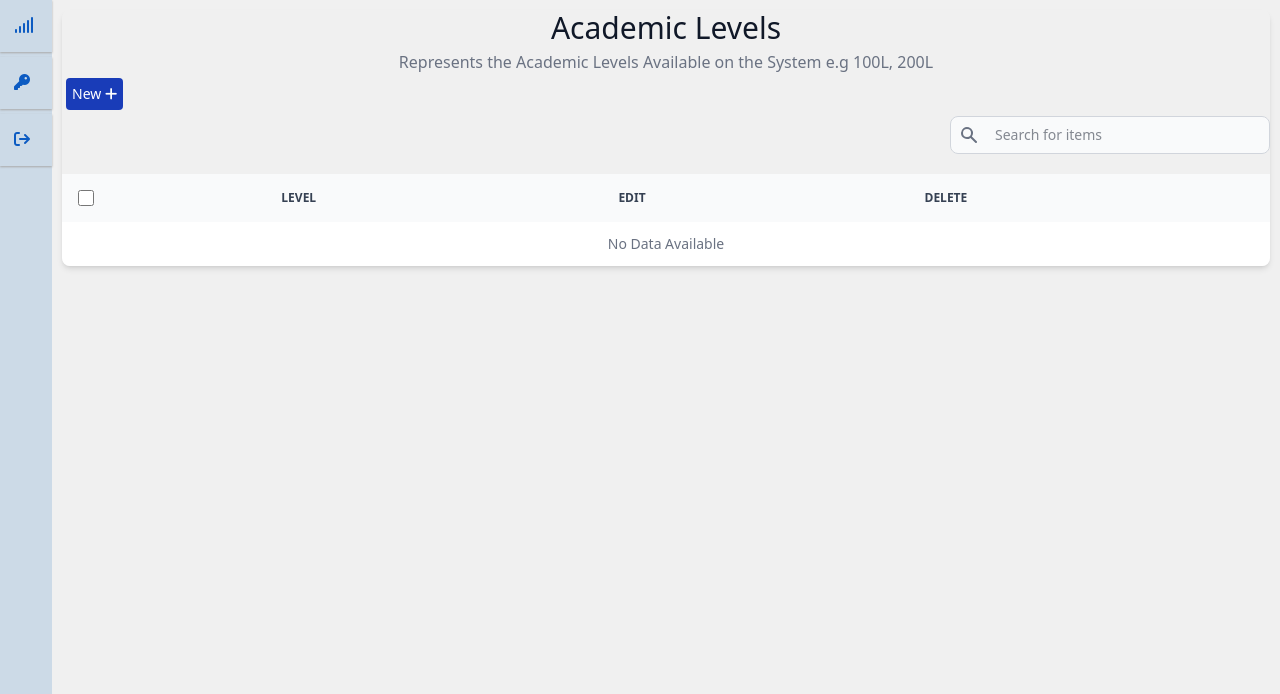
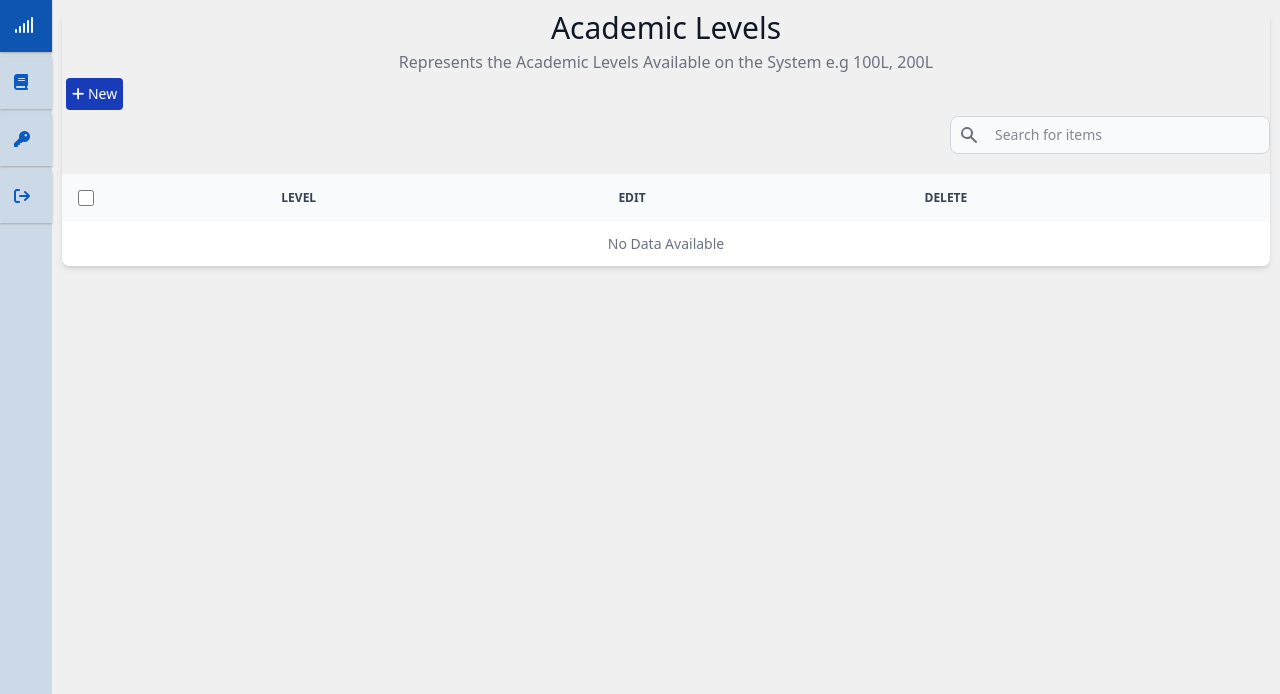
Before and after one commit to zayonsoft/lecture-reminder-system, a Django app: page /admins_page/levels in a window 1280 px wide. Shown: the part 59-753 px from the top of the page. Run offline with Django 4.2, Linux system fonts and the light colour scheme; the visitor is signed in with stand-in values (Sample User, id 1); data that the repository does not hold is empty; some libraries are stand-ins or nearby versions.

Commit message:
Already Designed Add Course Form

```diff
--- a/remindapp/admin_urls.py
+++ b/remindapp/admin_urls.py
@@ -7,4 +7,6 @@ urlpatterns = [
     path('add_level', views.addLevel, name='add_level'),
     path('edit_level/<str:pk>', views.editLevel, name='edit_level'),
     path('delete_level/<str:pk>', views.deleteLevel, name='delete_level'),
+    path('courses', views.courses, name='courses'),
+    path('add_course', views.addCourse, name='add_course'),
 ]
--- a/remindapp/admin_views.py
+++ b/remindapp/admin_views.py
@@ -1,5 +1,5 @@
 from django.shortcuts import render, redirect
-from remindapp.models import Level, Course
+from remindapp.models import Level, Course, Department
 from django.contrib import messages
 
 from remindapp.decorators import admin_dashboard, authenticated_user
@@ -21,7 +21,10 @@ def home(request):
 @admin_dashboard
 def level(request):
     levels = Level.objects.all()
-    context={'levels':levels}
+    context={
+        'levels':levels,
+        "active_name":"levels",
+        }
     return render(request, f'{base_path}/levels/levels.html', context)
 
 
@@ -113,5 +116,21 @@ def deleteLevel(request, pk):
 @admin_dashboard
 def courses(request):
     courses = Course.objects.all()
-    context={'courses':courses}
+    context={
+        'courses':courses,
+        "active_name":"courses",
+        }
     return render(request, f'{base_path}/courses/courses.html', context)
+
+
+@authenticated_user
+@admin_dashboard
+def addCourse(request):
+    courses = Course.objects.all()
+    departments = Department.objects.all()
+    context={
+        'courses':courses,
+        "active_name":"courses",
+        "departments":departments,
+        }
+    return render(request, f'{base_path}/courses/add_course.html', context)
--- a/static/src/output.css
+++ b/static/src/output.css
@@ -1256,3 +1288,39 @@
   syntax: "*";
   inherits: false;
 }
+@property --tw-backdrop-blur {
+  syntax: "*";
+  inherits: false;
+}
+@property --tw-backdrop-brightness {
+  syntax: "*";
+  inherits: false;
+}
+@property --tw-backdrop-contrast {
+  syntax: "*";
+  inherits: false;
+}
+@property --tw-backdrop-grayscale {
+  syntax: "*";
+  inherits: false;
+}
+@property --tw-backdrop-hue-rotate {
+  syntax: "*";
+  inherits: false;
+}
+@property --tw-backdrop-invert {
+  syntax: "*";
+  inherits: false;
+}
+@property --tw-backdrop-opacity {
+  syntax: "*";
+  inherits: false;
+}
+@property --tw-backdrop-saturate {
+  syntax: "*";
+  inherits: false;
+}
+@property --tw-backdrop-sepia {
+  syntax: "*";
+  inherits: false;
+}
--- a/template/components/admins/levels/levels.html
+++ b/template/components/admins/levels/levels.html
@@ -29,7 +29,7 @@
         <div class="relative grid gap-1.5 w-full items-center">
             <div>
                 <a class="block ml-1 max-w-max bg-blue-800 text-sm hover:bg-blue-500 text-white p-1.5 rounded justify-end focus:outline-none focus:shadow-outline"
-                    href="{% url 'add_level' %}">New <i class="fa fa-plus"></i></a>
+                    href="{% url 'add_level' %}"><i class="fa fa-plus"></i> New </a>
             </div>
             <div
                 class="flex text-sm text-gray-900 border justify-self-end border-gray-300 rounded-lg w-80 bg-gray-50 focus:ring-blue-500 focus:border-blue-500 dark:bg-gray-700 dark:border-gray-600 dark:placeholder-gray-400 dark:text-white dark:focus:ring-blue-500 dark:focus:border-blue-500">
@@ -111,7 +111,7 @@
 {% include "popups/confirmation_dialog.html" %}
 
 <script>
-    let objectName = "Task";
+    let objectName = "Level";
     function activateDeleteBtns() {
         let deleteLinks = document.querySelectorAll(".delete-level");
         let deleteForm = document.querySelector(".delete-level-form");
@@ -119,7 +119,7 @@
             link.addEventListener("click", function (e) {
                 let clickedLink = e.currentTarget;
                 e.preventDefault();
-                showConfirmationDialog(`Are You Sure You Want to Delete this ${objectName}<br /><b>Note:All data related will be lost</b>`);
+                showConfirmationDialog(`Are You Sure You Want to Delete this ${objectName}?<br /><b>Note: All related data will be lost</b>`);
                 let deleteUrl = clickedLink.getAttribute("href");
                 deleteForm.setAttribute("action", deleteUrl);
 
--- a/template/main/admin_side.html
+++ b/template/main/admin_side.html
@@ -1,7 +1,12 @@
 <li>
-    <a href="{% url 'levels' %}" class="nav-link {% if active_name == 'my_tasks' %}active{% endif %} tool-tipper">
-        <span class="icon"> <i class="fa fa-signal"></i> </span> <span class="desc">Level</span>
+    <a href="{% url 'levels' %}" class="nav-link {% if active_name == 'levels' %}active{% endif %} tool-tipper">
+        <span class="icon"> <i class="fa fa-signal"></i> </span> <span class="desc">Levels</span>
         <p class="tool-tip">Levels</p>
     </a>
 </li>
+<li>
+    <a href="{% url 'courses' %}" class="nav-link {% if active_name == 'courses' %}active{% endif %} tool-tipper">
+        <span class="icon"> <i class="fa fa-book"></i> </span> <span class="desc">Courses</span>
+        <p class="tool-tip">Courses</p>
+    </a>
 </li>
```
Also changed, not shown: other parts of static/src/output.css (+32 -0 lines), template/components/admins/courses/add_course.html (+70 -0 lines), template/components/admins/courses/courses.html (+156 -0 lines).
